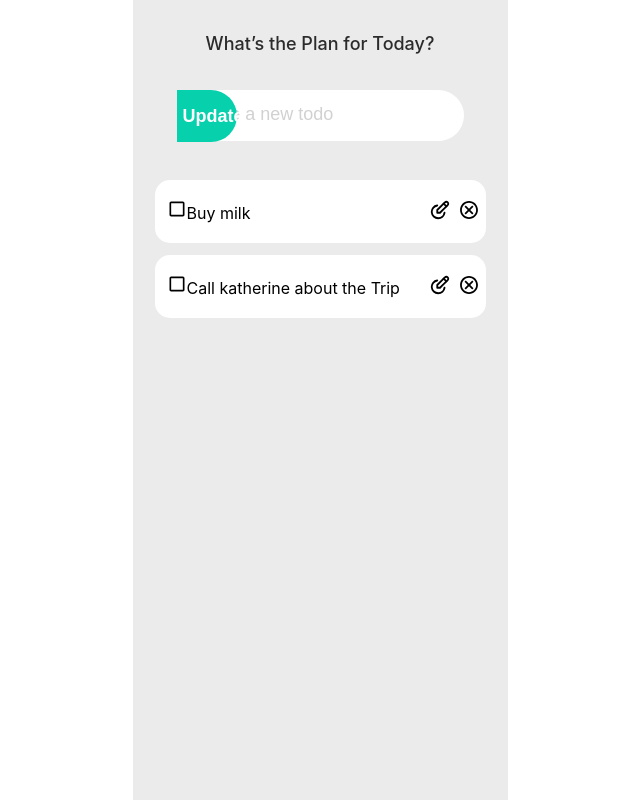
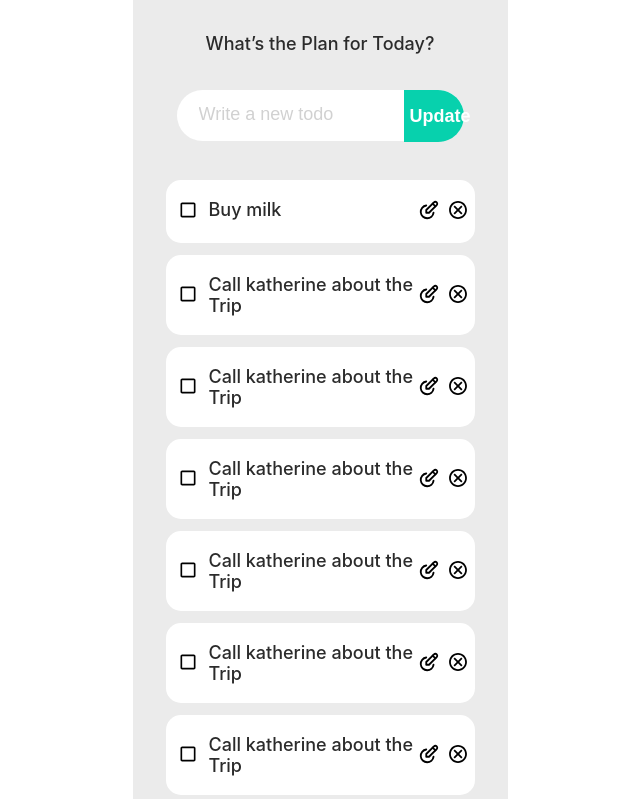
Before and after one commit to muse9312/todo-app, a React (Create React App) app: page / in a window 1280 px wide. Shown: the whole page, without its empty margins (320-960 px from the left). Built offline with nearby package versions, Linux system fonts and the light colour scheme.

Commit message:
fix : overflow scroll apply

```diff
--- a/src/components/TodoItem.jsx
+++ b/src/components/TodoItem.jsx
@@ -15,11 +15,9 @@ const TodoItem = ({ title }) => {
 
 
     return (
-        // item checked
 
-        // <div className={isChecked ? "item checked" : "item"}>
-        <div className={`item ${isChecked ? 'checked' : ''}`}>
-            <div className="todo-list__item--lfcontent">
+        <div className={isChecked ? "item checked" : "item"}>
+            <div className="item-lfcontent">
                 <button type="button" className="icon-button" onClick={handleChecked}>
                     {isChecked ? <IoCheckbox size={20} /> : <MdCheckBoxOutlineBlank size={20} />}
                 </button>
--- a/src/pages/Main.jsx
+++ b/src/pages/Main.jsx
@@ -14,6 +14,26 @@ const Main = () => {
                 <div className="item-wapper">
                     <TodoItem title={"Buy milk"} />
                     <TodoItem title={"Call katherine about the Trip"} />
+                    <TodoItem title={"Call katherine about the Trip"} />
+                    <TodoItem title={"Call katherine about the Trip"} />
+                    <TodoItem title={"Call katherine about the Trip"} />
+                    <TodoItem title={"Call katherine about the Trip"} />
+                    <TodoItem title={"Call katherine about the Trip"} />
+                    <TodoItem title={"Call katherine about the Trip"} />
+                    <TodoItem title={"Call katherine about the Trip"} />
+                    <TodoItem title={"Call katherine about the Trip"} />
+                    <TodoItem title={"Call katherine about the Trip"} />
+                    <TodoItem title={"Call katherine about the Trip"} />
+                    <TodoItem title={"Call katherine about the Trip"} />
+                    <TodoItem title={"Call katherine about the Trip"} />
+                    <TodoItem title={"Call katherine about the Trip"} />
+                    <TodoItem title={"Call katherine about the Trip"} />
+                    <TodoItem title={"Call katherine about the Trip"} />
+                    <TodoItem title={"Call katherine about the Trip"} />
+                    <TodoItem title={"Call katherine about the Trip"} />
+                    <TodoItem title={"Call katherine about the Trip"} />
+                    <TodoItem title={"Call katherine about the Trip"} />
+                    <TodoItem title={"Call katherine about the Trip"} />
 
                 </div>
             </div>
--- a/src/styles/page.scss
+++ b/src/styles/page.scss
@@ -5,7 +5,6 @@
 
 .content {
     width: 375px;
-    height: 100vh;
     background: #ebebeb;
 
     &-wrap {
@@ -30,6 +29,7 @@
 
 .input-wrap {
     display: flex;
+    justify-content: flex-end;
 }
 
 .input {
@@ -69,8 +69,10 @@
 
 .item-wapper {
     display: flex;
+    height: calc(100vh - 203px);
+    overflow: scroll;
     flex-direction: column;
-    padding: 0 22px;
+    padding: 0 33px 22px;
     gap: 12px 0;
     margin-top: 39px;
 }
```
